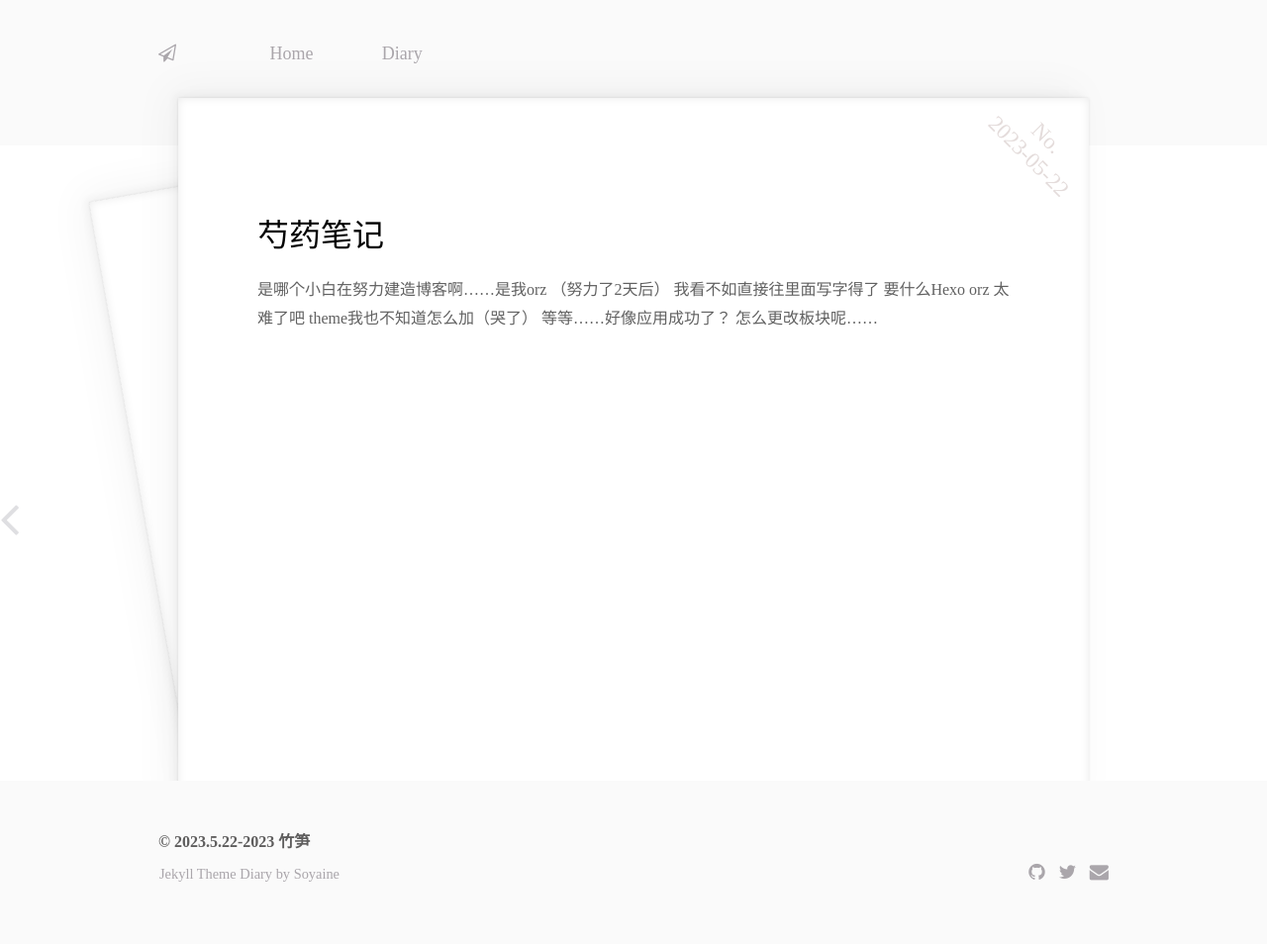
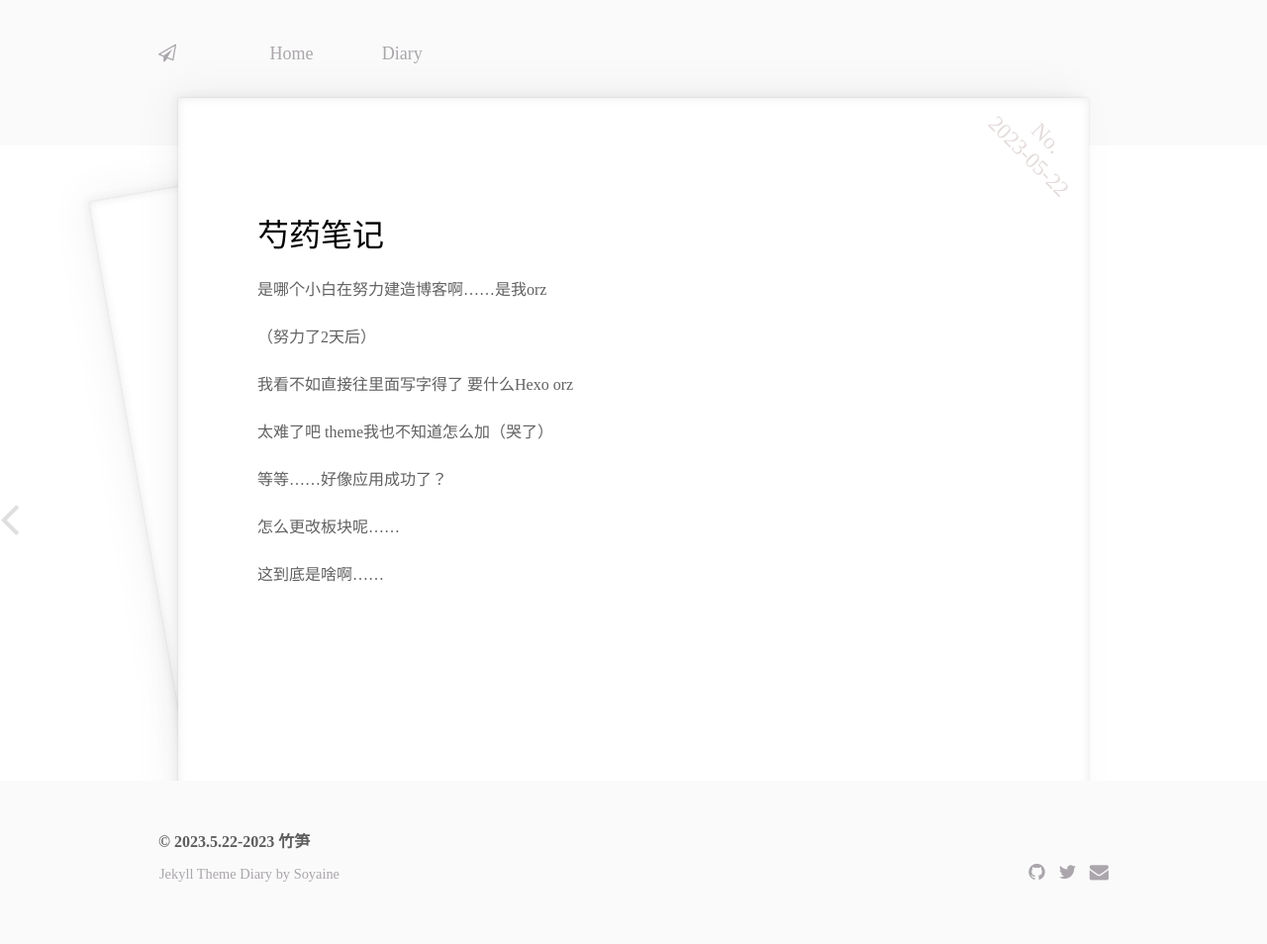
Before and after one commit to KatzeimMondlicht/katzeimMondlicht.github.io, a Jekyll site: the page built from _posts/2023-5-22-芍药笔记.md, in a window 1280 px wide. Shown: the whole page at 99% size. Built offline with Jekyll 4.4.1, drawn with Linux system fonts in a browser that asks for light colours.

Commit message:
Update 2023-5-22-芍药笔记.md

```diff
--- a/_posts/2023-5-22-芍药笔记.md
+++ b/_posts/2023-5-22-芍药笔记.md
@@ -7,8 +7,15 @@ title:  "芍药笔记"
 
 # 芍药笔记
 是哪个小白在努力建造博客啊……是我orz
+
 （努力了2天后）
+
 我看不如直接往里面写字得了 要什么Hexo orz
+
 太难了吧 theme我也不知道怎么加（哭了）
+
 等等……好像应用成功了？
+
 怎么更改板块呢……
+
+这到底是啥啊……
```
